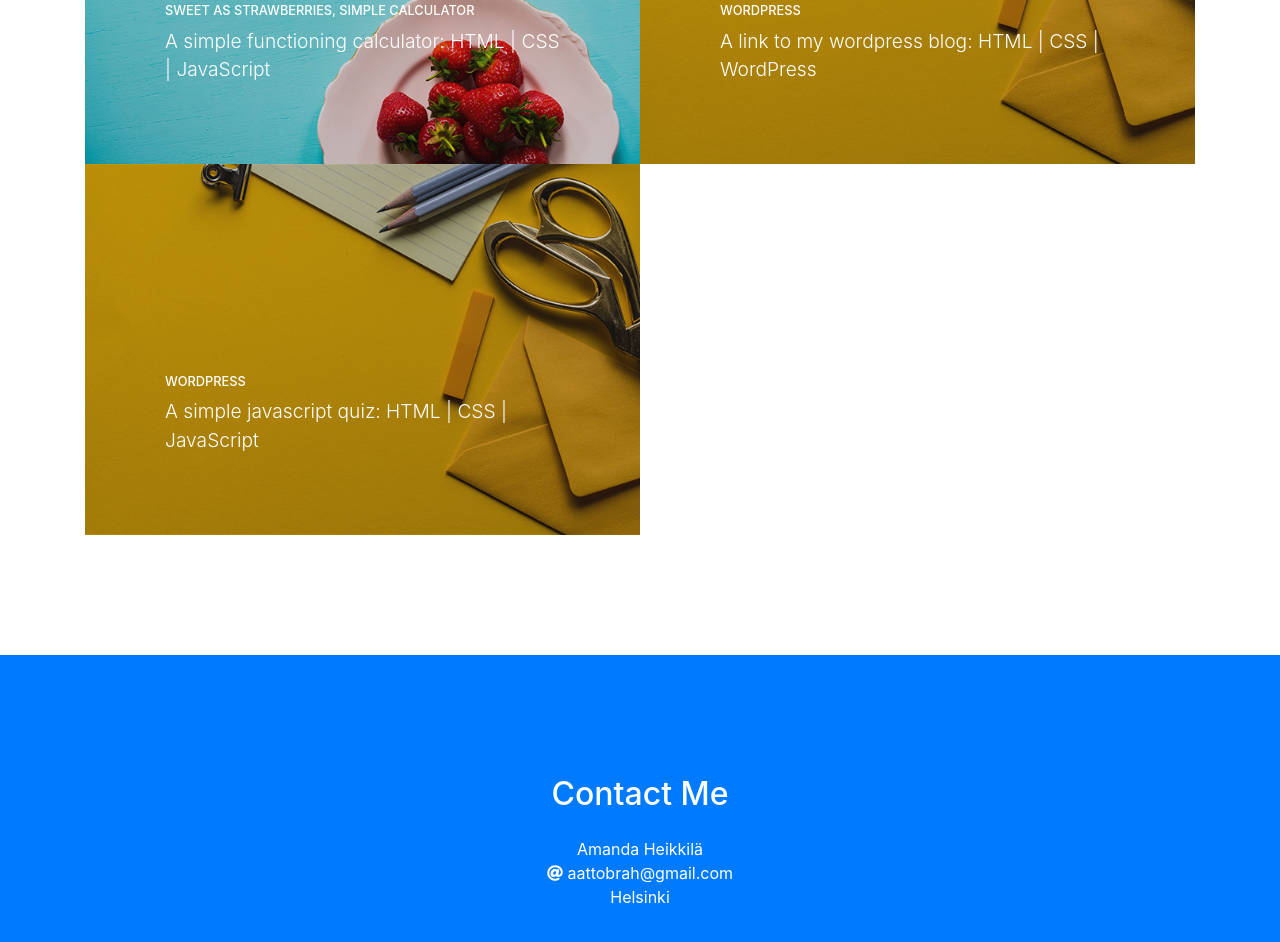
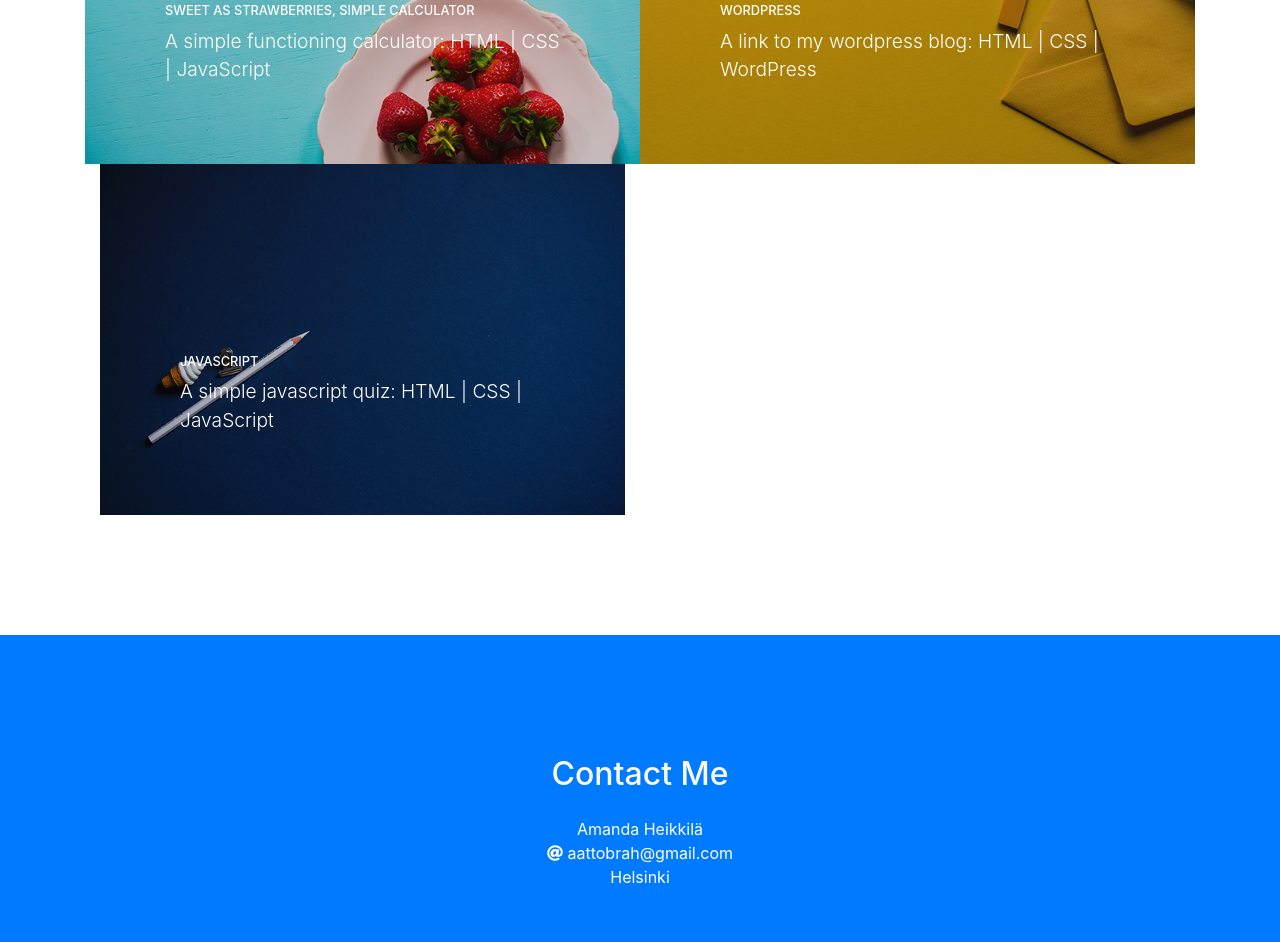
Before and after one commit to mandymuf/Amanda, a website with bundled scripts: page index.html in a window 1280 px wide. Shown: the part 2569-3511 px from the top of the page. Built offline with nearby package versions, Linux system fonts and the light colour scheme.

Commit message:
Update index.html

```diff
--- a/index.html
+++ b/index.html
@@ -175,18 +175,18 @@
               <img class="img-fluid" src="img/portfolio-4.jpg" alt="">
             </a>
           </div>
-          <div class="col-lg-6">
+        </div>
+        <div class="col-lg-6">
             <a class="portfolio-item" href="https://mandymuf.github.io/quiz/">
               <span class="caption">
                 <span class="caption-content">
-                  <h2>WordPress</h2>
+                  <h2>JavaScript</h2>
                   <p class="mb-0">A simple javascript quiz: HTML | CSS | JavaScript</p>
                 </span>
               </span>
-              <img class="img-fluid" src="img/portfolio-4.jpg" alt="">
+              <img class="img-fluid" src="img/portfolio-2.jpg" alt="">
             </a>
           </div>
-        </div>
       </div>
     </section>
 
```
